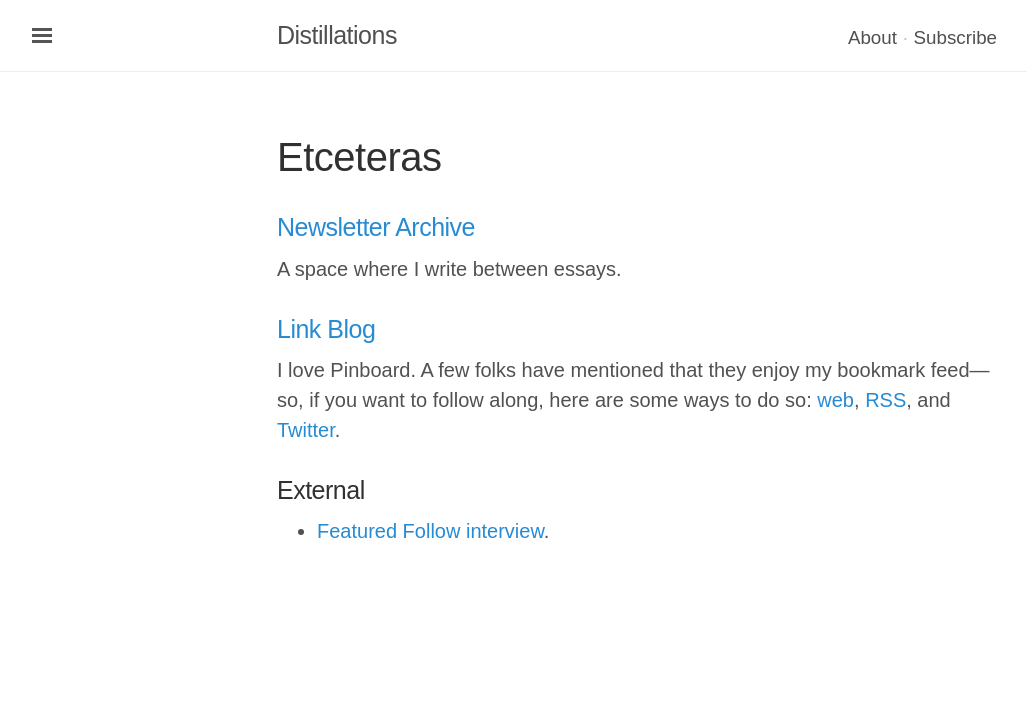
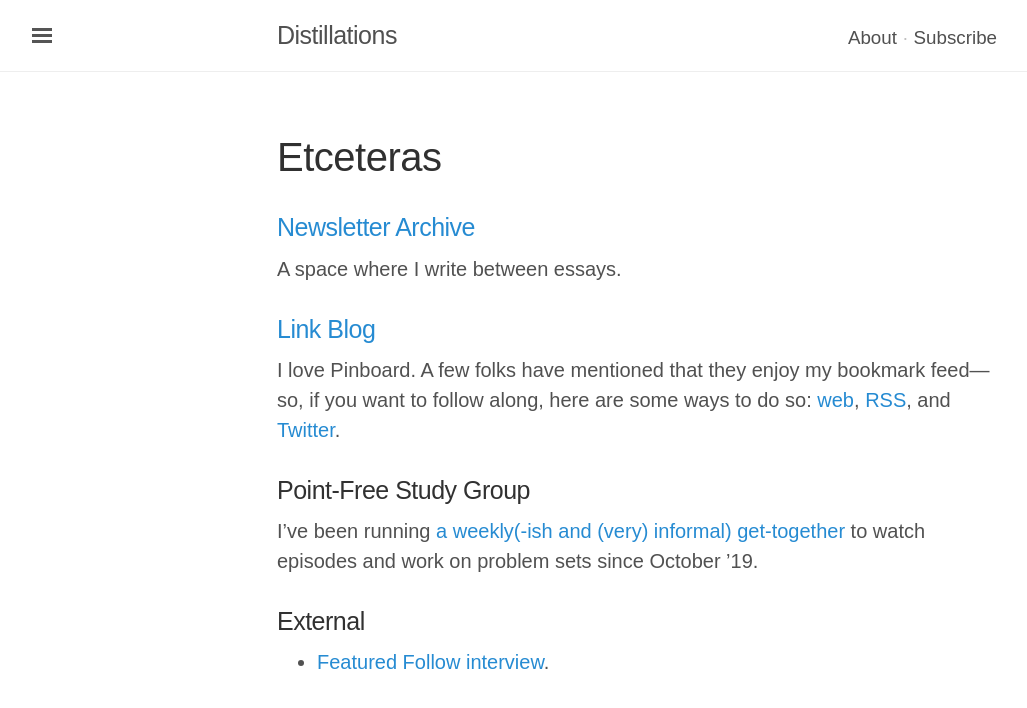
Before and after one commit to rvsrvs/jasdev.github.io, a Jekyll site: the page built from etceteras.md, in a window 1280 px wide. Shown: the top 708 px of the page, without its empty margins (3-1030 px from the left). Built offline with Jekyll 4.4.1, drawn with Linux system fonts in a browser that asks for light colours; some web fonts are replaced.

Commit message:
Adds study group to Etceteras.

```diff
--- a/etceteras.md
+++ b/etceteras.md
@@ -12,6 +12,10 @@ A space where I write between essays.
 
 I love Pinboard. A few folks have mentioned that they enjoy my bookmark feed—so, if you want to follow along, here are some ways to do so: [web](https://pinboard.in/u:jasdev/), [RSS](http://feeds.pinboard.in/rss/u:jasdev/), and [Twitter](https://twitter.com/_substrate).
 
+### Point-Free Study Group
+
+I’ve been running [a weekly(-ish and (very) informal) get-together](https://github.com/jasdev/nyc-point-free-study-group) to watch episodes and work on problem sets since October ’19.
+
 ### External
 
 - [Featured Follow interview](https://medium.com/featuredfollow/featured-follow-jasdev-singh-2c5042abe3f6#.ve0gnopzq).
```
